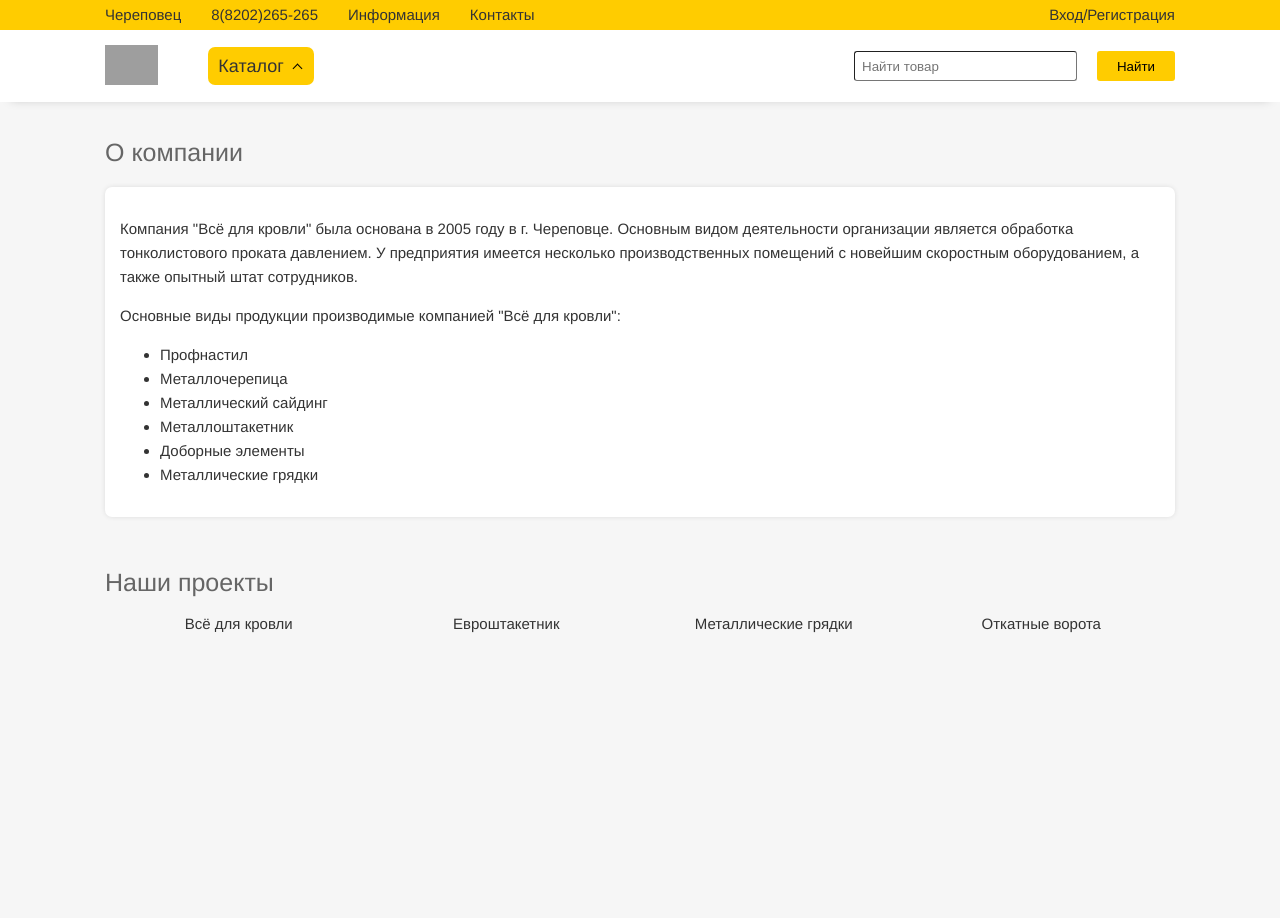
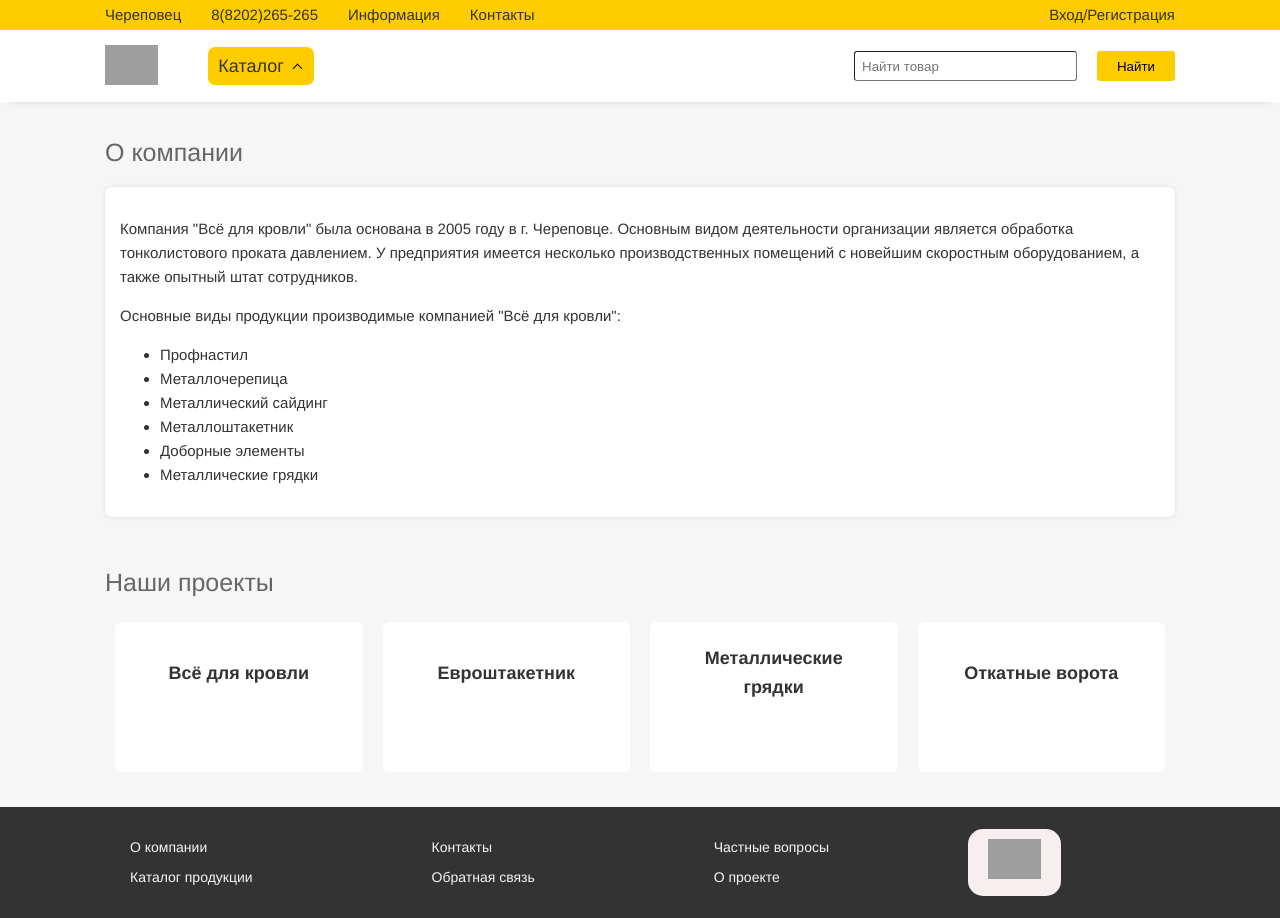
Before and after one commit to Rooseveltiny/ecommerce-FRONT, a Vue app: page / in a window 1280 px wide. Both pictures are taken after a click on the element "Информация". Before the commit the page ends 800 px from the top, so only its background shows below. Built offline with nearby package versions, Linux system fonts and the light colour scheme; grey boxes are pictures that could not be loaded.

Commit message:
added footer
added fixed to btm footer

```diff
--- a/src/App.vue
+++ b/src/App.vue
@@ -1,9 +1,16 @@
 <template>
   <div id="app">
-    <Header />
-    <transition name="component-fade" mode="out-in">
-      <component :is="getCurrentPage"></component>
-    </transition>
+    <div class="page">
+      <Header />
+      <div class="content">
+        <transition name="component-fade" mode="out-in">
+          <component :is="getCurrentPage"></component>
+        </transition>
+      </div>
+      <div class="footer">
+        <Footer />
+      </div>
+    </div>
   </div>
 </template>
 
@@ -11,9 +18,11 @@
 import Header from "./components/Header/Header.vue";
 import Contacts from "./components/Contacts/Contacts.vue";
 import AboutCompany from "./components/Information/AboutCompany";
+import AboutProject from "./components/Information/AboutProject";
 import Catalog from "./components/Catalog/Catalog";
 import ProductPage from "./components/Product/ProductPage";
 import MainPage from "./components/MainPage/MainPage";
+import Footer from "./components/Footer/Footer";
 
 import { mapGetters, mapMutations } from "vuex";
 
@@ -25,7 +34,9 @@ export default {
     AboutCompany,
     Catalog,
     ProductPage,
-    MainPage
+    MainPage,
+    Footer,
+    AboutProject
   },
   computed: {
     ...mapGetters(["getCurrentPage"])
@@ -42,6 +53,10 @@ export default {
 </script>
 
 <style>
+.footer {
+  margin-top: auto;
+}
+
 body {
   font-family: "PT Sans", "Helvetica", "Arial", sans-serif;
   font-size: 15px;
@@ -53,6 +68,9 @@ body {
 }
 .page {
   overflow: hidden;
+  display: flex;
+  flex-direction: column;
+  min-height: 100vh;
 }
 hr {
   display: block;
@@ -88,10 +106,10 @@ h6 {
 }
 
 .bounce-enter-active {
-  animation: bounce-in .5s;
+  animation: bounce-in 0.5s;
 }
 .bounce-leave-active {
-  animation: bounce-in .5s reverse;
+  animation: bounce-in 0.5s reverse;
 }
 @keyframes bounce-in {
   0% {
@@ -161,12 +179,11 @@ h6 {
   border-radius: 5px;
 }
 
-.main_title{
+.main_title {
   text-align: left;
   padding-top: 30px;
   font-size: 25px;
   color: #666;
-   margin: 0 auto 10px auto;
+  margin: 0 auto 10px auto;
 }
-
 </style>
--- /dev/null
+++ b/src/components/Footer/Footer.vue
@@ -0,0 +1,90 @@
+<template>
+  <div>
+    <footer class="footer">
+      <div class="container">
+        <div class="footer_inner">
+          <div class="footer--left_col non-select">
+            <div class="footer_section">
+              <div @click="changeCurrentPage('AboutCompany')" class="footer_item">О компании</div>
+              <div @click="changeCurrentPage('Catalog')" class="footer_item">Каталог продукции</div>
+            </div>
+            <div class="footer_section">
+              <div @click="changeCurrentPage('Contacts')" class="footer_item">Контакты</div>
+              <div @click="changeCurrentPage('MainPage')" class="footer_item">Обратная связь</div>
+            </div>
+            <div class="footer_section">
+              <div @click="changeCurrentPage('MainPage')" class="footer_item">Частные вопросы</div>
+              <div @click="changeCurrentPage('AboutProject')" class="footer_item">О проекте</div>
+            </div>
+          </div>
+          <div class="footer--right_col">
+            <div class="footer--right_col_inner">
+              <div class="logo">
+                <img height="40px" :src="require('../../assets/logo/logo.svg')" alt />
+              </div>
+            </div>
+          </div>
+        </div>
+      </div>
+    </footer>
+  </div>
+</template>
+
+<script>
+import { mapMutations } from 'vuex';
+export default {
+    methods: {
+        ...mapMutations(['changeCurrentPage'])
+    }
+};
+</script>
+
+<style scoped>
+.footer {
+  background: #333;
+  margin-top: 25px;
+  color: rgb(245, 245, 245);
+
+}
+
+.footer_inner {
+  display: flex;
+}
+
+.footer_item {
+  padding: 4px 0;
+  cursor: pointer;
+  transition-duration: 0.5s;
+}
+
+.footer_item:hover {
+  color: #ffe373;
+}
+
+.footer--left_col {
+  width: 70%;
+  padding: 25px;
+  font-size: 14px;
+  display: flex;
+  justify-content: space-between;
+}
+
+.footer--right_col {
+  width: 30%;
+  display: flex;
+  justify-content: center;
+  align-items: center;
+}
+
+.footer--right_col_inner {
+  display: grid;
+}
+
+.logo {
+  padding: 10px 20px;
+  background: #f7efef;
+  border-radius: 15px;
+}
+
+
+</style>
--- a/src/components/Information/AboutCompany.vue
+++ b/src/components/Information/AboutCompany.vue
@@ -30,16 +30,28 @@
                 </div>
                 <div class="projects">
                     <div class="project_item">
-                        Всё для кровли
+                        <div class="project_content">
+                        <div class="project_title">Всё для кровли</div>
+                        <div class="project_discription">Магазин кровельных материалов</div>
+                        </div>
                     </div>
                     <div class="project_item">
-                        Евроштакетник
+                        <div class="project_content">
+                        <div class="project_title">Евроштакетник</div>
+                        <div class="project_discription">Металлоштакетник с доставкой по всей России</div>
+                        </div>
                     </div>
                     <div class="project_item">
-                        Металлические грядки
+                        <div class="project_content">
+                        <div class="project_title">Металлические грядки</div>
+                        <div class="project_discription">Ваши клумбы и грядки - всегда в порядке</div>
+                        </div>
                     </div>
                     <div class="project_item">
-                        Откатные ворота
+                        <div class="project_content">
+                        <div class="project_title">Откатные ворота</div>
+                        <div class="project_discription">Надёжные удобные ворота для Вашего поместья</div>
+                        </div>
                     </div>
                 </div>
         </div>
@@ -67,7 +79,31 @@ export default {
 .project_item{
     width: 25%;
     text-align: center;
-    height: 100px;
+    height: 150px;
+    margin: 10px;
+    background-color: #fff;
+    display: flex;
+    justify-content: center;
+    align-items: center;
+    border-radius: 7px;
+}
+
+.project_item:hover .project_discription {
+    opacity: .8;
+}
+
+.project_content{
+    width: 80%;
+}
+
+.project_title{
+    font-size: 18px;
+    font-weight: bold;
+}
+
+.project_discription{
+    opacity: 0;
+    transition-duration: 1s;
 }
 
 </style>
--- /dev/null
+++ b/src/components/Information/AboutProject.vue
@@ -0,0 +1,17 @@
+<template>
+
+<div>
+    О проекте
+</div>
+
+</template>
+
+<script>
+export default {
+
+}
+</script>
+
+<style>
+
+</style>
```
